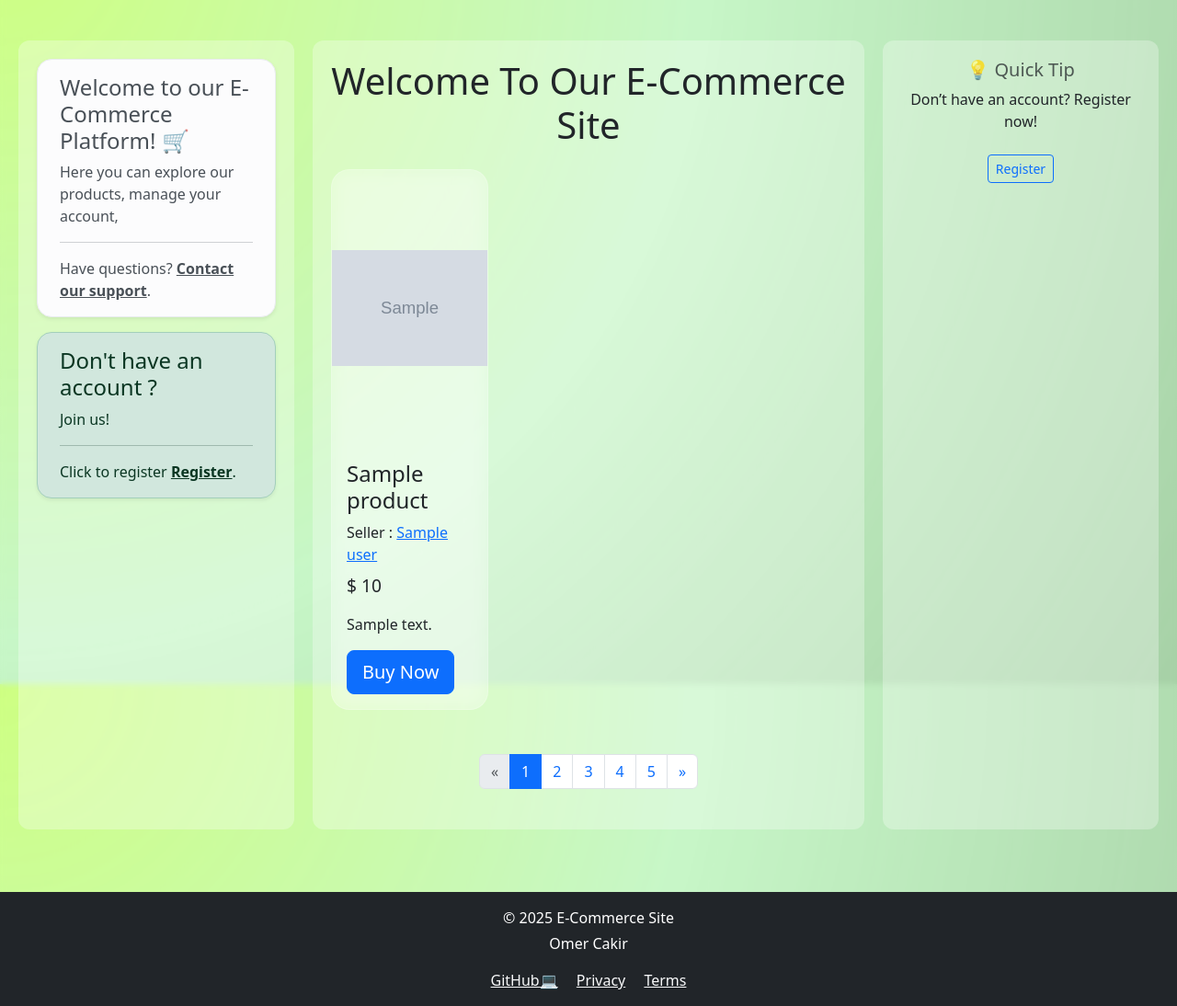
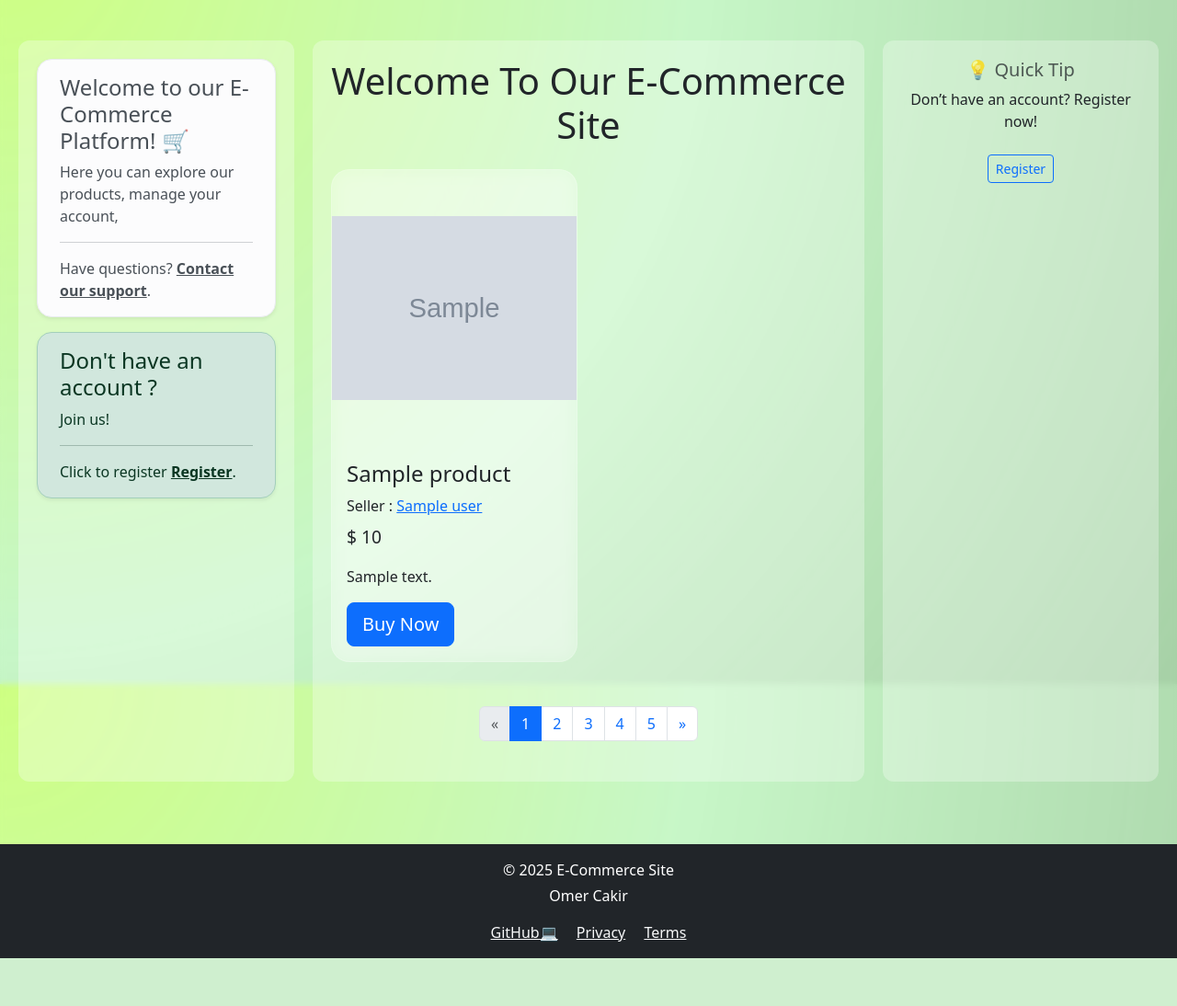
Before and after one commit to omercakir2/E-commerce, a Django app: template templates/home.html in a window 1280 px wide. Shown: the part 56-1150 px from the top of the page at 92% size. After the commit the page ends 1098 px from the top, so only its background shows below. Run offline with Django 3.2, Linux system fonts and the light colour scheme; the template is opened without the code that fills it: most values are stand-ins (such as "Sample title", 1, 10 or a date in 2020); grey boxes marked "Sample" are stand-in pictures; some libraries are stand-ins or nearby versions.

Commit message:
update readme

```diff
--- a/templates/home.html
+++ b/templates/home.html
@@ -29,7 +29,7 @@
   <!-- PRODUCTS -->
   <div class="row">
     {% for product in products %}
-    <div class="col-md-4 col-sm-6 mb-4">
+   <div class="col-lg-6 col-md-6 col-sm-12 mb-4">
       <div class="card h-100" style="
             background: rgba(255, 255, 255, 0.2);
             backdrop-filter: blur(10px);
```
Also changed, not shown: README.md, sample_pngs/v1.0.7/home.png (added).
